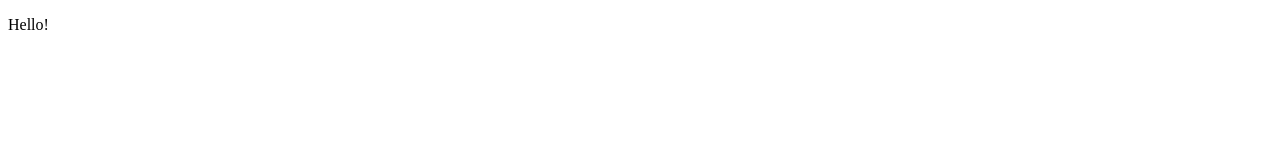
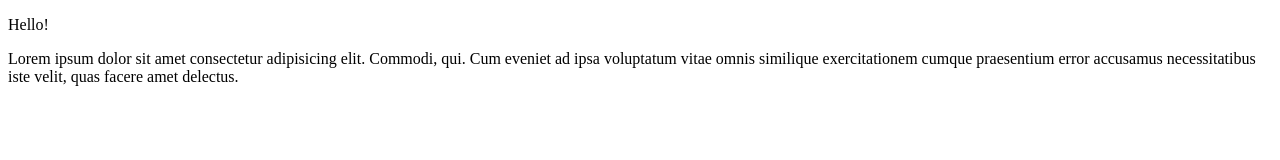
Before and after one commit to sushant440/ProjectMotoSpeca, a plain HTML site: page index.html in a window 1280 px wide. Drawn offline with Linux system fonts and the light colour scheme.

Commit message:
small para added

```diff
--- a/index.html
+++ b/index.html
@@ -7,5 +7,10 @@
 </head>
 <body>
     <p>Hello!</p>
+    <p>
+        Lorem ipsum dolor sit amet consectetur adipisicing elit. Commodi, qui.
+         Cum eveniet ad ipsa voluptatum vitae omnis similique exercitationem cumque
+        praesentium error accusamus necessitatibus iste velit, quas facere amet delectus.
+    </p>
 </body>
 </html>
```
